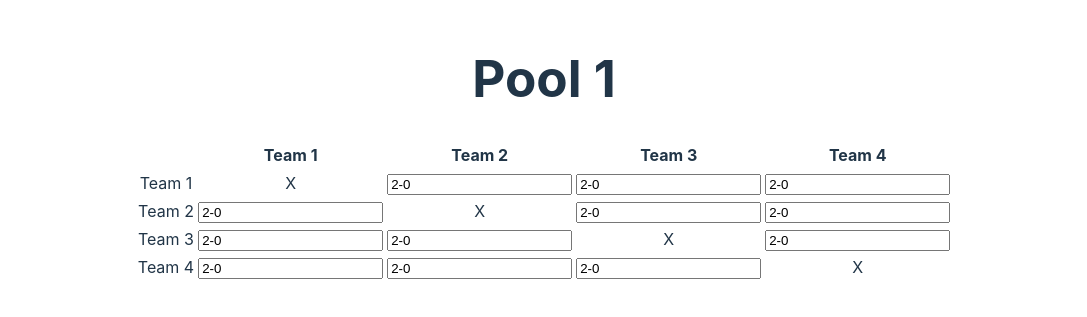
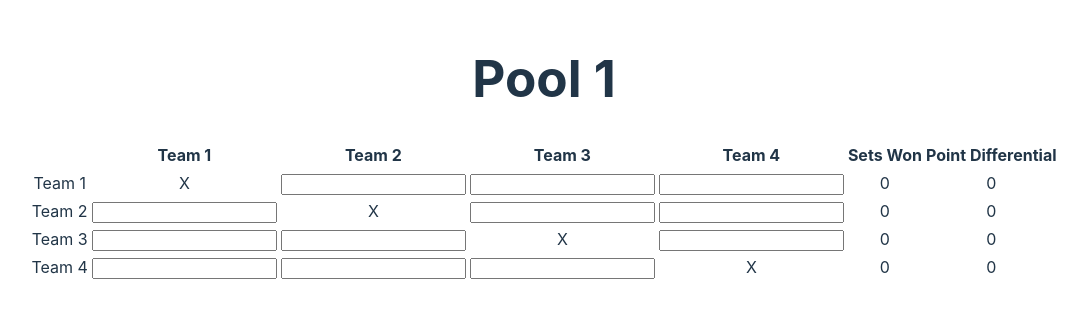
Before and after one commit to andrewbapham/Seeding-Calculator, a React (Vite) app in the folder tournament-manager/: page / in a window 1280 px wide. Shown: the part 251-568 px from the top of the page, without its empty margins (96-1183 px from the left). Built offline with nearby package versions, Linux system fonts and the light colour scheme.

Commit message:
Add calculation for sets won and point differential

```diff
--- a/tournament-manager/src/components/PoolTable.tsx
+++ b/tournament-manager/src/components/PoolTable.tsx
@@ -10,6 +10,9 @@ interface Team {
   teamNumber: number;
 }
 
+const singleScoreRe = /^\d{1,2}-\d{1,2}$/;
+const twoScoreRe = /^\d{1,2}-\d{1,2},\s?\d{1,2}-\d{1,2}$/;
+
 // Table of scores for a pool. The table is organized so that the rows and columns represent the teams,
 // and the cells represent the scores of the matches between the teams.
 // The diagonal of the table is empty, since a team cannot play against itself.
@@ -18,7 +21,7 @@ const PoolTable = (props: PoolTableProps) => {
   for (let i = 0; i < props.pool.length; i++) {
     defaultScores.push([]);
     for (let j = 0; j < props.pool.length; j++) {
-      defaultScores[i].push("2-0");
+      defaultScores[i].push("");
     }
   }
 
@@ -41,6 +44,8 @@ const PoolTable = (props: PoolTableProps) => {
     });
   });
 
+  useEffect(() => {}, [scores]);
+
   //When a score is changed, update the scores array, and update the table including the related game which will have the opposite score
   const handleScoreChange = (event: React.ChangeEvent<HTMLInputElement>) => {
     const newScores = [...scores];
@@ -54,16 +59,14 @@ const PoolTable = (props: PoolTableProps) => {
 
     newScores[rowIndex][colIndex] = event.target.value;
 
-    const singleScoreRe = /^\d{1,2}-\d{1,2}$/;
+    //TODO use this code to set sets won and point differential also?
     if (singleScoreRe.test(event.target.value)) {
       const split = event.target.value.split("-");
-      console.log(split);
       newScores[colIndex][rowIndex] = split[1] + "-" + split[0];
     }
 
-    const twoScoreRe = /^\d{1,2}-\d{1,2}, \d{1,2}-\d{1,2}$/;
     if (twoScoreRe.test(event.target.value)) {
-      const split = event.target.value.split(", ");
+      const split = event.target.value.split(",");
       const game1 = split[0].split("-");
       const game2 = split[1].split("-");
       newScores[colIndex][rowIndex] =
@@ -82,6 +85,8 @@ const PoolTable = (props: PoolTableProps) => {
           <tr>
             <th></th>
             {teamNameHeaders}
+            <th>Sets Won</th>
+            <th>Point Differential</th>
           </tr>
         </thead>
         <tbody>
@@ -99,10 +104,40 @@ const PoolTable = (props: PoolTableProps) => {
               );
             }
 
+            let setsWon = 0;
+            let pointDifferential = 0;
+
+            for (let i = 0; i < props.pool.length; i++) {
+              if (singleScoreRe.test(scores[index][i])) {
+                const split = scores[index][i].split(",");
+                const game1 = split[0].split("-");
+                const diff = parseInt(game1[0]) - parseInt(game1[1]);
+                setsWon += diff > 0 ? 1 : 0;
+                pointDifferential += diff;
+              }
+              if (twoScoreRe.test(scores[index][i])) {
+                const split = scores[index][i].split(",");
+                const game1 = split[0].split("-");
+                const diff1 = parseInt(game1[0]) - parseInt(game1[1]);
+                setsWon += diff1 > 0 ? 1 : 0;
+                pointDifferential += diff1;
+
+                const game2 = split[1].split("-");
+                const diff2 = parseInt(game2[0]) - parseInt(game2[1]);
+                pointDifferential += diff2;
+                setsWon += diff2 > 0 ? 1 : 0;
+              }
+            }
+
+            const setsWonElement = <td>{setsWon}</td>;
+            const pointDifferentialElement = <td>{pointDifferential}</td>;
+
             return (
               <tr key={team.name}>
                 <td>{team.name}</td>
                 {inputCells}
+                {setsWonElement}
+                {pointDifferentialElement}
               </tr>
             );
           })}
```
